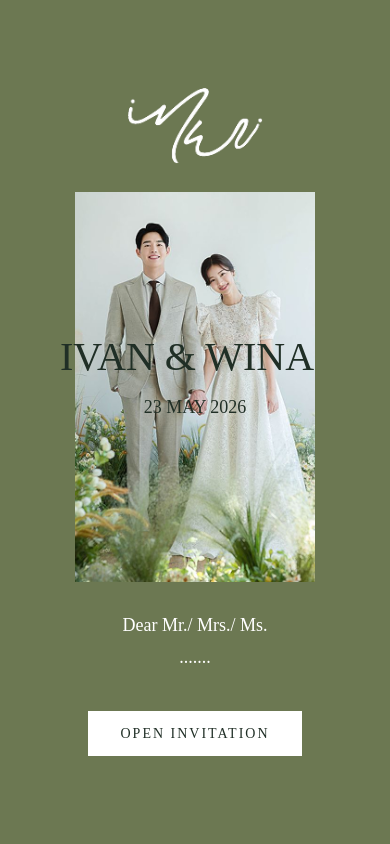
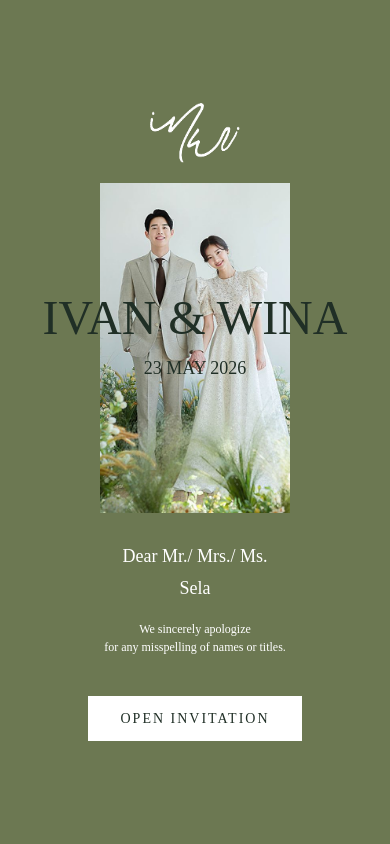
Before and after one commit to Riqzaalfatir/Ivan-Wina, a Next.js app: page / in a window 390 px wide. Shown: the top 844 px of the page. Built offline with nearby package versions, Linux system fonts and the light colour scheme; a web font is replaced by a local one.

Commit message:
tes responsive

```diff
--- a/components/popup/Opening.tsx
+++ b/components/popup/Opening.tsx
@@ -27,18 +27,19 @@ const Opening = () => {
         >
 
           {/* LOGO ATAS */}
-          <div className="relative mb-7">
-            <Image
-              src="/images/hero/Iv&WiWhite 3.png"
-              alt="logo"
-              width={135}
-              height={135}
-            />
-          </div>
+         <div className="relative mb-5 sm:mb-6 lg:mb-7">
+  <Image
+    src="/images/hero/Iv&WiWhite 3.png"
+    alt="logo"
+    width={130}
+    height={130}
+    className="w-[90px] h-[60px] sm:w-[100px] sm:h-[100px] md:w-[120px] md:h-[120px] lg:w-auto lg:h-auto"
+  />
+</div>
 
           {/* WRAPPER */}
           <div className="relative flex flex-col items-center">
-            <div className="relative w-[240px] h-[390px]">
+            <div className="relative w-[190px] h-[330px] sm:w-[240px] sm:h-[390px] md:w-[240px] md:h-[390px] lg:w-[240px] lg:h-[390px]">
 
               <Image
                 src="/images/hero/Prewed1.png"
@@ -47,11 +48,11 @@ const Opening = () => {
                 className="object-cover"
               />
 
-              <h1 className="absolute top-1/2 left-1/2 -translate-x-1/2 -translate-y-1/2 text-[40px] md:text-[64px] text-[#202F26] z-10 whitespace-nowrap font-sweetsans text-center -mt-[30px] pr-[16px]">
+              <h1 className="absolute top-1/2 left-1/2 -translate-x-1/2 -translate-y-1/2 text-[48px]  sm:text-[64px] md:text-[64px] lg:text-[64px] text-[#202F26] z-10 whitespace-nowrap font-sweetsans text-center -mt-[30px] sm:-mt-[30px] md:-mt-[30px] lg:-mt-[30px] pr-[0px] sm:pr-[16px] md:pr-[16px] lg:pr-[16px]">
                 IVAN & WINA
               </h1>
 
-              <h3 className="absolute top-1/2 left-1/2 -translate-x-1/2 -translate-y-1/2 text-[18px] md:text-[18px] text-[#202F26] z-10 whitespace-nowrap font-sweetsans font-medium text-center mt-[20px]">
+              <h3 className="absolute top-1/2 left-1/2 -translate-x-1/2 -translate-y-1/2 text-[18px] sm:text-[18px]  md:text-[18px] lg:text-[18px] text-[#202F26] z-10 whitespace-nowrap font-sweetsans font-medium text-center mt-[20px] sm:mt-[20px] md:mt-[20px] lg:mt-[20px]">
                 23 MAY 2026
               </h3>
 
@@ -59,13 +60,15 @@ const Opening = () => {
           </div>
 
           {/* TANGGAL */}
-          <p className='mt-[30px] font-sweetsans font-light text-[18px] text-white mb-[5px]'>Dear Mr./ Mrs./ Ms.</p>
-                <p className='font-sweetsans font-normal text-[18px] text-white'>.......</p>
+          <p className='mt-[30px] sm:mt-[30px] md:mt-[30px] lg:mt-[30px] font-sweetsans font-light text-[18px] sm:text-[18px] md:text-[18px] lg:text-[18px] text-white mb-[5px]'>Dear Mr./ Mrs./ Ms.</p>
+          <p className='font-sweetsans font-normal text-[18px] text-white mb-[18px]'>Sela</p>
+          <p className="text-center text-white font-sweetsans font-light text-[12px] md:hidden">We sincerely apologize <br />
+          for any misspelling of names or titles.</p>
 
           {/* BUTTON */}
           <button
             onClick={handleOpen}
-            className="mt-10 bg-white text-[#202F26] px-8 py-3 text-[14px] tracking-[2px] uppercase font-sweetsans font-medium hover:opacity-90 transition"
+            className="mt-10 bg-white text-[#202F26] px-8 py-3 text-[14px] sm:text-[14px] md:text-[14px] lg:text-[14px]  tracking-[2px] uppercase font-sweetsans font-medium hover:opacity-90 transition"
           >
             Open Invitation
           </button>
--- a/components/sections/VenueDetails.tsx
+++ b/components/sections/VenueDetails.tsx
@@ -3,6 +3,7 @@ import Image from "next/image"
 
 const VenueDetails = () => {
   return (
+    <>
     <section className='w-full min-h-screen grid grid-cols-1 md:grid-cols-2'>
 
         <div className='bg-[#6C7852] flex flex-col items-center justify-center leading-none gap-16'>
@@ -78,6 +79,10 @@ const VenueDetails = () => {
 
 </div>
     </section>
+
+        <div className="border-b border-[#202F26] border-[1.5px]" />
+  </>
+
   )
 }
 
```
